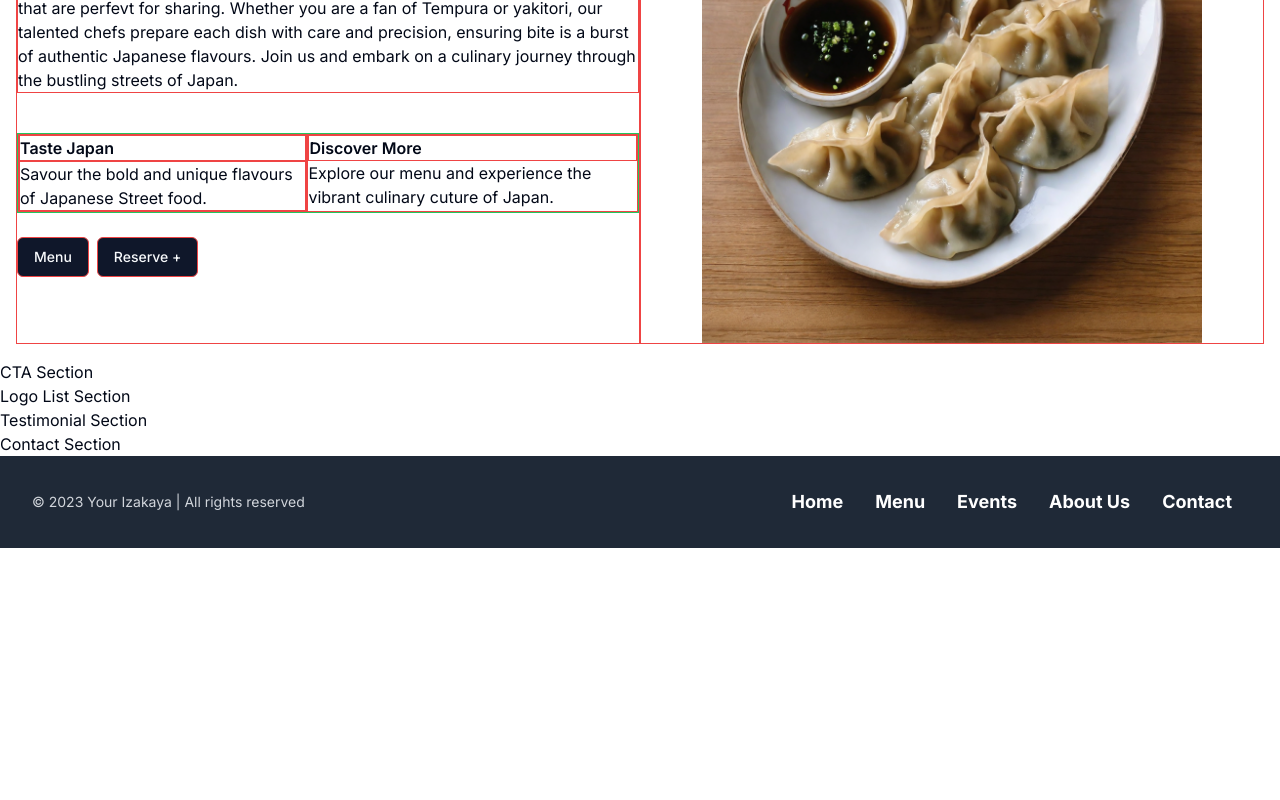
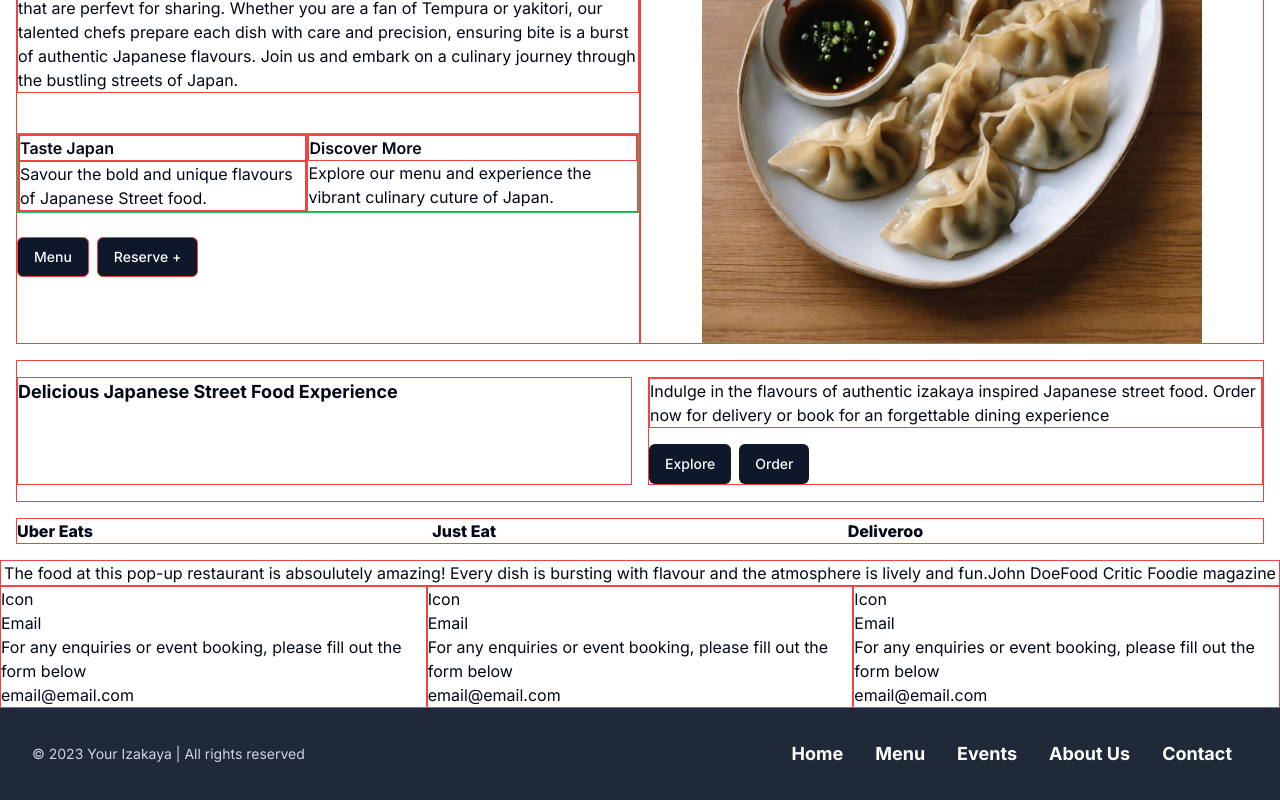
Before and after one commit to Akwei001/Sachi-s-Kitchen, a Next.js app: page / in a window 1280 px wide. Shown: the part 1166-1966 px from the top of the page. Before the commit the page ends 1714 px from the top, so only its background shows below. Built offline with nearby package versions, Linux system fonts and the light colour scheme.

Commit message:
basic main layout

```diff
--- a/src/app/page.tsx
+++ b/src/app/page.tsx
@@ -56,13 +56,59 @@ export default function Home() {
 
       </section>
       {/*Invite visitors to explore the menu and place an order for delivery or book a table.*/}
-      <section>CTA Section</section>
+      <section>
+
+        <div className="grid grid-cols-2 gap-4 pt-4 pb-4 m-4 border border-red-500" >
+          <h1 className="text-lg font-bold border border-red-500 ">Delicious Japanese Street Food Experience</h1>
+          <div className="border border-red-500 ">
+            <p className="border border-red-500 ">Indulge in the flavours of authentic izakaya inspired Japanese street food. Order now for delivery or book for an forgettable dining experience</p>
+            <div className="mt-4">
+            <Button className="mr-2">Explore</Button>
+            <Button>Order</Button>
+            </div>
+
+          </div>
+
+        </div>
+
+      </section>
       {/*Display logos of food delivery partners and event collaborators.*/}
-      <section>Logo List Section</section>
-      {/*Display logos of food delivery partners and event collaborators.*/}
-      <section>Testimonial Section</section>
+      <section className="grid justify-center grid-cols-3 m-4 font-extrabold border border-red-500">
+        <div>Uber Eats</div>
+        <div>Just Eat</div>
+        <div>Deliveroo</div>
+      </section>
+
+      <section>
+        <div className="flex justify-center border border-red-500">
+        <p>The food at this pop-up restaurant is absoulutely amazing! Every dish is bursting with flavour and the atmosphere is lively and fun.</p>
+        <p>John Doe</p>
+        <p>Food Critic Foodie magazine</p>
+        </div>
+
+      </section>
       {/*Share customer testimonials about the delicious food and vibrant atmosphere.*/}
-      <section>Contact Section</section>
+
+      <section className="flex justify-evenly ">
+        <div className="border border-red-500 " >
+          <div>Icon</div>
+          <p>Email</p>
+          <p>For any enquiries or event booking, please fill out the form below</p>
+          <p>email@email.com</p>
+        </div>
+        <div className="border border-red-500 ">
+          <div>Icon</div>
+          <p>Email</p>
+          <p>For any enquiries or event booking, please fill out the form below</p>
+          <p>email@email.com</p>
+        </div>
+        <div className="border border-red-500 ">
+          <div>Icon</div>
+          <p>Email</p>
+          <p>For any enquiries or event booking, please fill out the form below</p>
+          <p>email@email.com</p>
+        </div>
+      </section>
       {/*Provide contact information and encourage visitors to get in touch for events and inquiries.*/}
 
 
```
